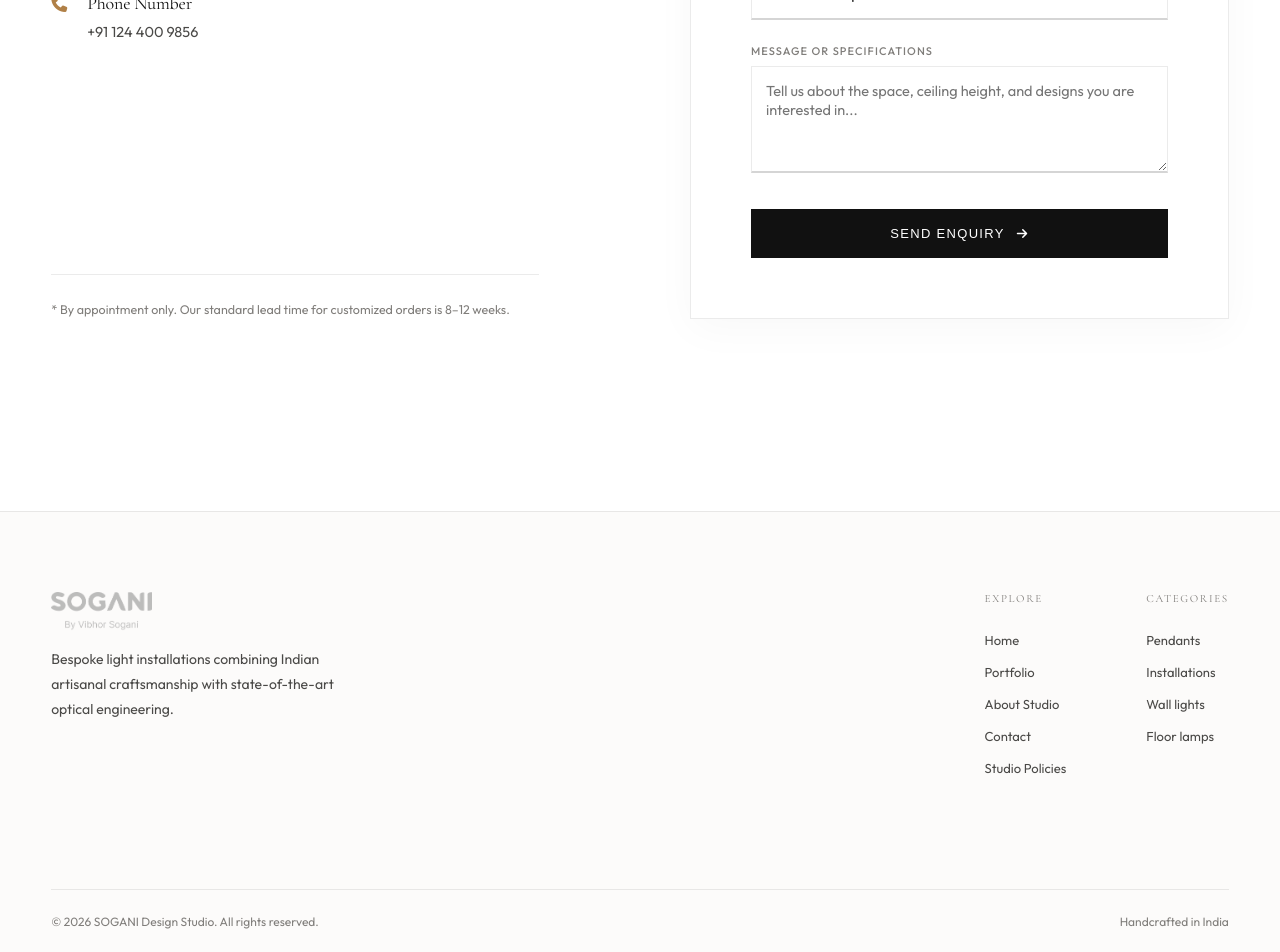
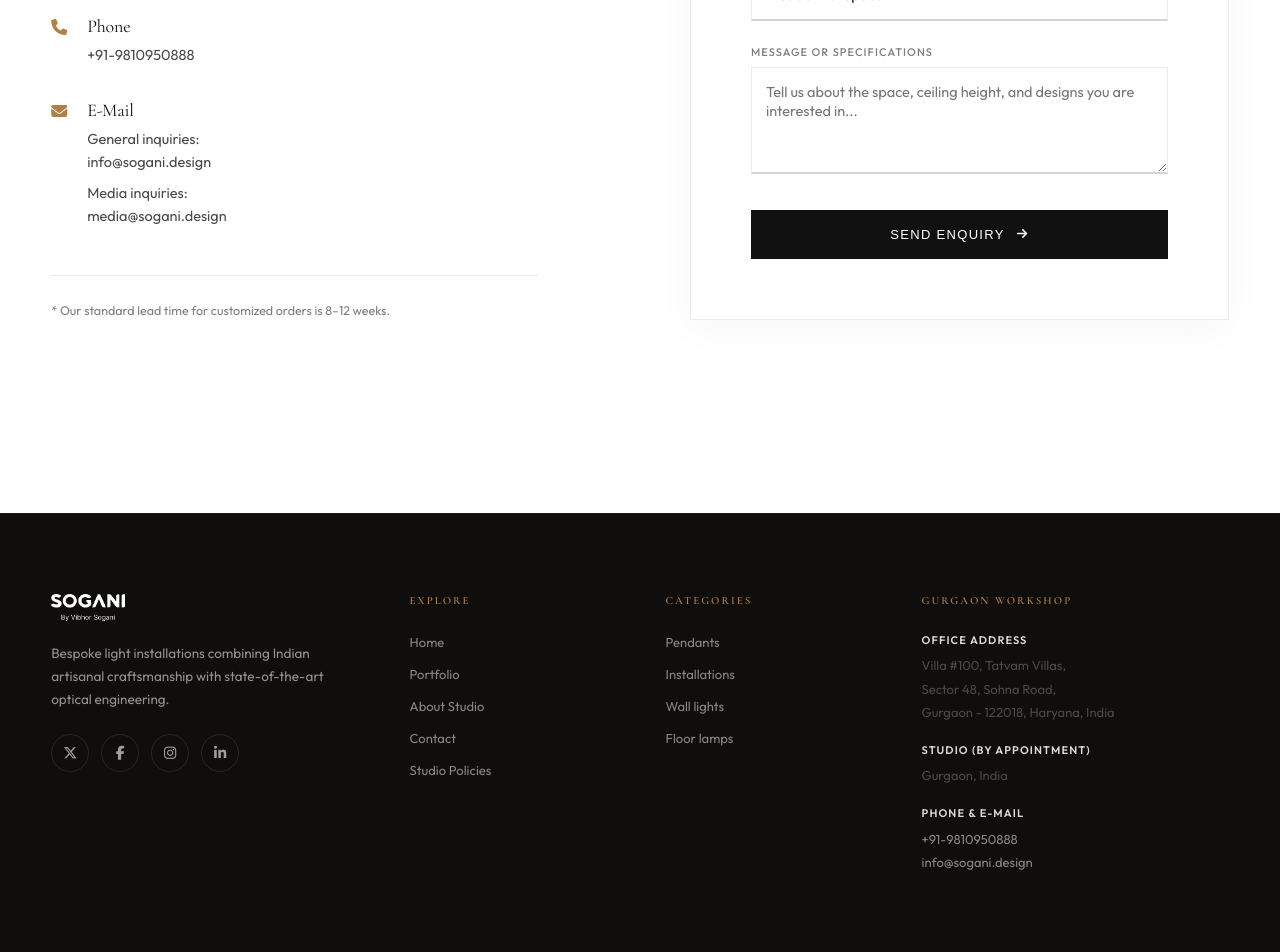
Before and after one commit to MKDD07/Sogani-Design, a React (Vite) app: page /contact in a window 1280 px wide. Shown: the part 1000-1952 px from the top of the page. Built offline with nearby package versions, Linux system fonts and the light colour scheme.

Commit message:
chore: update sitemap and robots.txt for teevore.store, standardize contact info and footer styling

```diff
--- a/src/App.jsx
+++ b/src/App.jsx
@@ -212,9 +212,10 @@ export default function App() {
           <p className="mobile-nav-contact-title">Commission Inquiries</p>
           <a href="mailto:studio@vibhorsogani.com" className="mobile-nav-email">studio@vibhorsogani.com</a>
           <div className="mobile-nav-socials">
-            <a href="#linkedin" aria-label="LinkedIn"><i className="fa-brands fa-linkedin-in" /></a>
-            <a href="#instagram" aria-label="Instagram"><i className="fa-brands fa-instagram" /></a>
-            <a href="#twitter" aria-label="Twitter"><i className="fa-brands fa-x-twitter" /></a>
+            <a href="https://twitter.com/DesignSogani" target="_blank" rel="noopener noreferrer" aria-label="Twitter/X"><i className="fa-brands fa-x-twitter" /></a>
+            <a href="https://www.facebook.com/StudioVibhorSogani/" target="_blank" rel="noopener noreferrer" aria-label="Facebook"><i className="fa-brands fa-facebook-f" /></a>
+            <a href="https://www.instagram.com/studiovibhorsogani/" target="_blank" rel="noopener noreferrer" aria-label="Instagram"><i className="fa-brands fa-instagram" /></a>
+            <a href="https://in.linkedin.com/company/soganibyvibhor" target="_blank" rel="noopener noreferrer" aria-label="LinkedIn"><i className="fa-brands fa-linkedin-in" /></a>
           </div>
         </div>
       </div>
@@ -264,11 +265,17 @@ export default function App() {
         <div className="wrap app-footer__inner">
           <div className="app-footer__logo">
             <Link to="/" className="logo">
-              <img src="/assets/logo/logo-original.png" alt="SOGANI" className="logo-img" />
+              <img src="/assets/logo/logo-white.png" alt="SOGANI" className="logo-img" />
             </Link>
             <p>Bespoke light installations combining Indian artisanal craftsmanship with state-of-the-art optical engineering.</p>
+            <div className="footer-socials">
+              <a href="https://twitter.com/DesignSogani" target="_blank" rel="noopener noreferrer" aria-label="Twitter/X"><i className="fa-brands fa-x-twitter" /></a>
+              <a href="https://www.facebook.com/StudioVibhorSogani/" target="_blank" rel="noopener noreferrer" aria-label="Facebook"><i className="fa-brands fa-facebook-f" /></a>
+              <a href="https://www.instagram.com/studiovibhorsogani/" target="_blank" rel="noopener noreferrer" aria-label="Instagram"><i className="fa-brands fa-instagram" /></a>
+              <a href="https://in.linkedin.com/company/soganibyvibhor" target="_blank" rel="noopener noreferrer" aria-label="LinkedIn"><i className="fa-brands fa-linkedin-in" /></a>
             </div>
-          <div className="app-footer__links">
+          </div>
+
           <div className="footer-col">
             <h4>Explore</h4>
             <ul>
@@ -279,6 +286,7 @@ export default function App() {
               <li><Link to="/policy">Studio Policies</Link></li>
             </ul>
           </div>
+
           <div className="footer-col">
             <h4>Categories</h4>
             <ul>
@@ -288,7 +296,28 @@ export default function App() {
               <li><Link to="/portfolio/floor">Floor lamps</Link></li>
             </ul>
           </div>
+
+          <div className="footer-col">
+            <h4>Gurgaon Workshop</h4>
+            <div className="footer-contact-info">
+              <p>
+                <strong>Office Address</strong>
+                Villa #100, Tatvam Villas,<br />
+                Sector 48, Sohna Road,<br />
+                Gurgaon - 122018, Haryana, India
+              </p>
+              <p>
+                <strong>Studio (By appointment)</strong>
+                Gurgaon, India
+              </p>
+              <p>
+                <strong>Phone & E-Mail</strong>
+                <a href="tel:+919810950888">+91-9810950888</a><br />
+                <a href="mailto:info@sogani.design">info@sogani.design</a>
+              </p>
             </div>
+          </div>
+
           <div className="copyright">
             <span>© {new Date().getFullYear()} SOGANI Design Studio. All rights reserved.</span>
             <span>Handcrafted in India</span>
--- a/src/pages/Contact.jsx
+++ b/src/pages/Contact.jsx
@@ -99,42 +99,60 @@ export default function Contact() {
           <div className="contact-info-panel reveal">
             <div>
               <span className="eyebrow">Direct Contact</span>
-              <h2 className="contact-info-title split-text-reveal">The Gurgaon Workshop</h2>
+              <h2 className="contact-info-title split-text-reveal">The Studio</h2>
 
               <div className="contact-details">
                 <div className="contact-detail-item">
-                  <i className="fa-solid fa-location-dot" />
+                  <i className="fa-solid fa-building" />
                   <div>
-                    <h4>Workshop Address</h4>
+                    <h4>Office Address</h4>
                     <p>
-                      Sogani Design Studio<br />
-                      Phase IV, Udyog Vihar,<br />
-                      Sector 18, Gurugram,<br />
-                      Haryana 122015, India
+                      Villa #100, Tatvam Villas,<br />
+                      Sector 48, Sohna Road,<br />
+                      Gurgaon-122018<br />
+                      Haryana, India
                     </p>
+                  </div>
+                </div>
+
+                <div className="contact-detail-item">
+                  <i className="fa-solid fa-compass-drafting" />
+                  <div>
+                    <h4>Studio</h4>
+                    <p>
+                      (By appointment)<br />
+                      Gurgaon, India
+                    </p>
+                  </div>
+                </div>
+
+                <div className="contact-detail-item">
+                  <i className="fa-solid fa-phone" />
+                  <div>
+                    <h4>Phone</h4>
+                    <p><a href="tel:+919810950888">+91-9810950888</a></p>
                   </div>
                 </div>
 
                 <div className="contact-detail-item">
                   <i className="fa-solid fa-envelope" />
                   <div>
-                    <h4>Email Us</h4>
-                    <p><a href="mailto:studio@vibhorsogani.com">studio@vibhorsogani.com</a></p>
-                  </div>
-                </div>
-
-                <div className="contact-detail-item">
-                  <i className="fa-solid fa-phone" />
-                  <div>
-                    <h4>Phone Number</h4>
-                    <p><a href="tel:+911244009856">+91 124 400 9856</a></p>
+                    <h4>E-Mail</h4>
+                    <p style={{ margin: 0 }}>
+                      General inquiries:<br />
+                      <a href="mailto:info@sogani.design">info@sogani.design</a>
+                    </p>
+                    <p style={{ margin: '8px 0 0 0' }}>
+                      Media inquiries:<br />
+                      <a href="mailto:media@sogani.design">media@sogani.design</a>
+                    </p>
                   </div>
                 </div>
               </div>
             </div>
 
             <div className="contact-note">
-              <p>* By appointment only. Our standard lead time for customized orders is 8–12 weeks.</p>
+              <p>* Our standard lead time for customized orders is 8–12 weeks.</p>
             </div>
           </div>
 
--- a/src/pages/Home.jsx
+++ b/src/pages/Home.jsx
@@ -624,9 +624,10 @@ export default function Home() {
                 Keep up with our latest developments.
               </p>
               <div className="contact-card__socials">
-                <a href="#" aria-label="Instagram"><i className="fa-brands fa-instagram" /></a>
-                <a href="#" aria-label="Pinterest"><i className="fa-brands fa-pinterest-p" /></a>
-                <a href="#" aria-label="LinkedIn"><i className="fa-brands fa-linkedin-in" /></a>
+                <a href="https://twitter.com/DesignSogani" target="_blank" rel="noopener noreferrer" aria-label="Twitter/X"><i className="fa-brands fa-x-twitter" /></a>
+                <a href="https://www.facebook.com/StudioVibhorSogani/" target="_blank" rel="noopener noreferrer" aria-label="Facebook"><i className="fa-brands fa-facebook-f" /></a>
+                <a href="https://www.instagram.com/studiovibhorsogani/" target="_blank" rel="noopener noreferrer" aria-label="Instagram"><i className="fa-brands fa-instagram" /></a>
+                <a href="https://in.linkedin.com/company/soganibyvibhor" target="_blank" rel="noopener noreferrer" aria-label="LinkedIn"><i className="fa-brands fa-linkedin-in" /></a>
               </div>
             </div>
           </div>
--- a/src/styles/global.css
+++ b/src/styles/global.css
@@ -235,44 +235,49 @@ a {
 }
 
 .app-footer {
-  border-top: 1px solid var(--line);
-  padding: 80px 0;
-  background: #fcfbfa;
+  border-top: 1px solid rgba(255, 255, 255, 0.05);
+  padding: 80px 0 40px;
+  background: #0f0e0d; /* Premium deep black/ink */
+  color: rgba(255, 255, 255, 0.7);
 }
 
 .app-footer__inner {
-  display: flex;
-  justify-content: space-between;
+  display: grid;
+  grid-template-columns: 1.5fr 1fr 1fr 1.5fr;
   align-items: flex-start;
-  flex-wrap: wrap;
-  gap: 40px;
+  gap: clamp(30px, 4vw, 60px);
   background: transparent;
 }
 
 .app-footer__logo {
-  max-width: 320px;
+  max-width: 100%;
 }
 
 .app-footer__logo p {
-  margin-top: 16px;
-  font-size: 14px;
+  margin-top: 20px;
+  font-size: 13.5px;
+  line-height: 1.7;
+  color: rgba(255, 255, 255, 0.55);
 }
 
-.app-footer__links {
-  display: flex;
-  gap: 80px;
+.app-footer__logo .logo-img {
+  max-height: 28px;
+  width: auto;
 }
 
 .footer-col h4 {
   font-size: 11px;
-  letter-spacing: 0.15em;
+  font-weight: 600;
+  letter-spacing: 0.18em;
   text-transform: uppercase;
-  color: var(--muted-2);
+  color: var(--accent); /* Premium gold */
   margin-bottom: 24px;
 }
 
 .footer-col ul {
   list-style: none;
+  padding: 0;
+  margin: 0;
 }
 
 .footer-col li {
@@ -281,22 +286,77 @@ a {
 
 .footer-col a {
   font-size: 13px;
-  color: var(--muted);
+  color: rgba(255, 255, 255, 0.5);
+  transition: color 0.3s ease;
 }
 
 .footer-col a:hover {
+  color: #ffffff;
+}
+
+.footer-contact-info {
+  font-size: 13px;
+  line-height: 1.8;
+  color: rgba(255, 255, 255, 0.5);
+}
+
+.footer-contact-info p {
+  margin-bottom: 16px;
+}
+
+.footer-contact-info strong {
+  display: block;
+  color: rgba(255, 255, 255, 0.85);
+  font-size: 11px;
+  letter-spacing: 0.1em;
+  text-transform: uppercase;
+  margin-bottom: 4px;
+}
+
+.footer-contact-info a {
+  color: rgba(255, 255, 255, 0.5);
+  transition: color 0.3s ease;
+}
+
+.footer-contact-info a:hover {
   color: var(--accent);
+}
+
+.footer-socials {
+  display: flex;
+  gap: 12px;
+  margin-top: 24px;
+}
+
+.footer-socials a {
+  display: flex;
+  align-items: center;
+  justify-content: center;
+  width: 38px;
+  height: 38px;
+  border-radius: 50%;
+  border: 1px solid rgba(255, 255, 255, 0.1);
+  color: rgba(255, 255, 255, 0.6);
+  font-size: 14px;
+  transition: all 0.3s cubic-bezier(0.25, 0.8, 0.25, 1);
+}
+
+.footer-socials a:hover {
+  border-color: var(--accent);
+  color: #ffffff;
+  background: rgba(176, 128, 71, 0.15);
+  transform: translateY(-3px);
 }
 
 .copyright {
   width: 100%;
   margin-top: 60px;
   padding-top: 24px;
-  border-top: 1px solid var(--line);
+  border-top: 1px solid rgba(255, 255, 255, 0.05);
   display: flex;
   justify-content: space-between;
   font-size: 12px;
-  color: var(--muted-2);
+  color: rgba(255, 255, 255, 0.35);
 }
 
 /* Reveal Anim Default */
@@ -309,14 +369,23 @@ a {
   .app-header {
     padding: 24px 0;
   }
-  .app-footer__links {
+}
+@media (max-width: 1024px) {
+  .app-footer__inner {
+    grid-template-columns: 1fr 1fr;
     gap: 40px;
   }
 }
 @media (max-width: 600px) {
-  .app-footer__links {
-    width: 100%;
-    justify-content: space-between;
+  .app-footer__inner {
+    grid-template-columns: 1fr;
+    gap: 36px;
+  }
+  .copyright {
+    flex-direction: column;
+    gap: 12px;
+    align-items: center;
+    text-align: center;
   }
 }
 
```
Also changed, not shown: public/robots.txt, 1 other file (tests, documents, lock files or other folders). Lines whose indentation alone changed are shown as unchanged.
